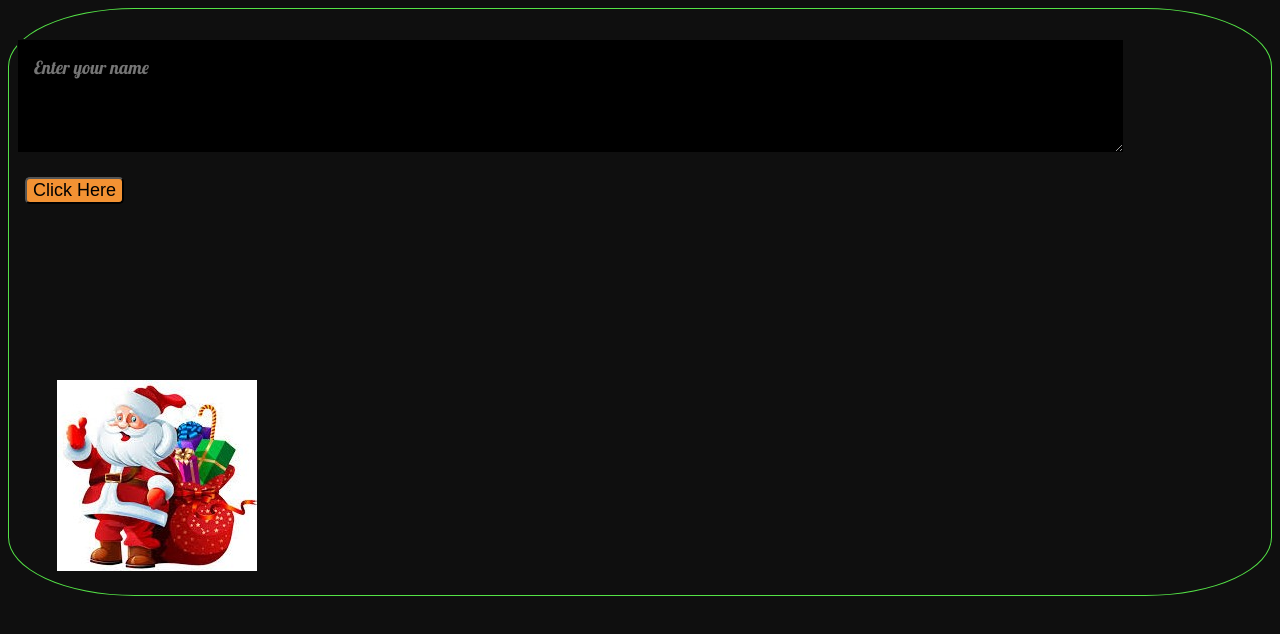
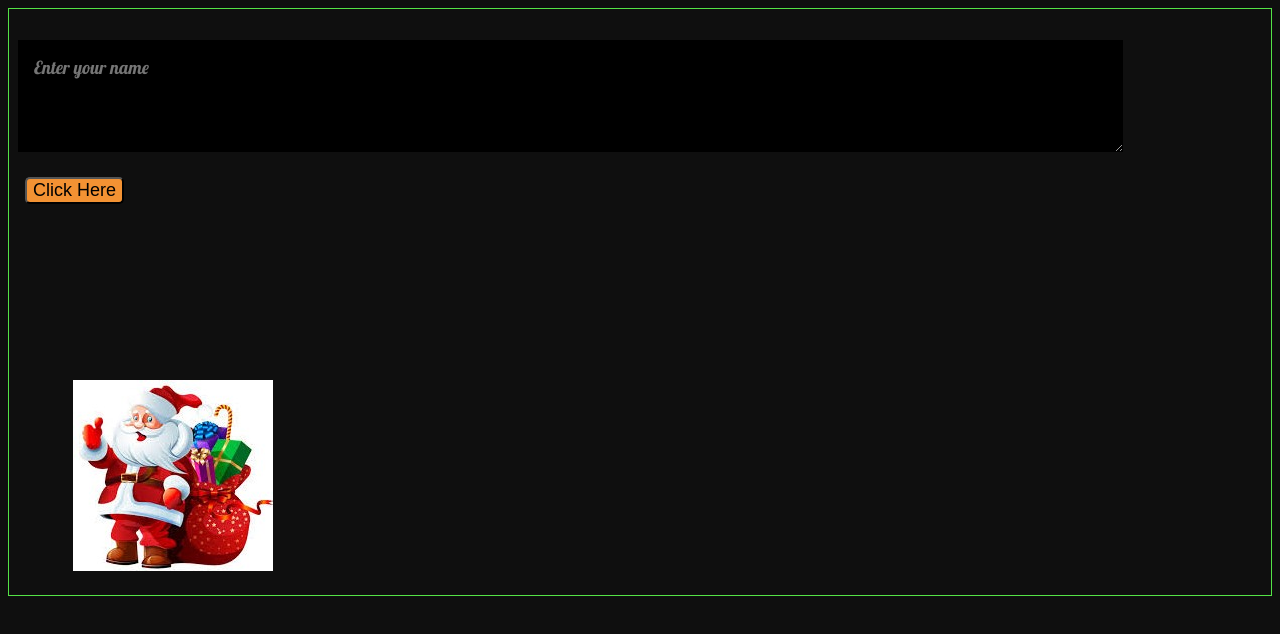
Before and after one commit to iamkeerthana/Santa, a plain HTML site: page index.html in a window 1280 px wide. Drawn offline with Linux system fonts and the light colour scheme.

Commit message:
changed main.css

```diff
--- a/main.css
+++ b/main.css
@@ -10,7 +10,6 @@
 body {
     background-color: var(--primary-color);
     border: 1px solid var(--green);
-    border-radius: 10%;
 }
 
 #text-input {
@@ -43,7 +42,7 @@ body {
 img {
     font-size: 5px;
     margin: 20px;
-    margin-left: 3rem;
+    margin-left: 4rem;
 }
 div {
     margin: 1rem;
```
